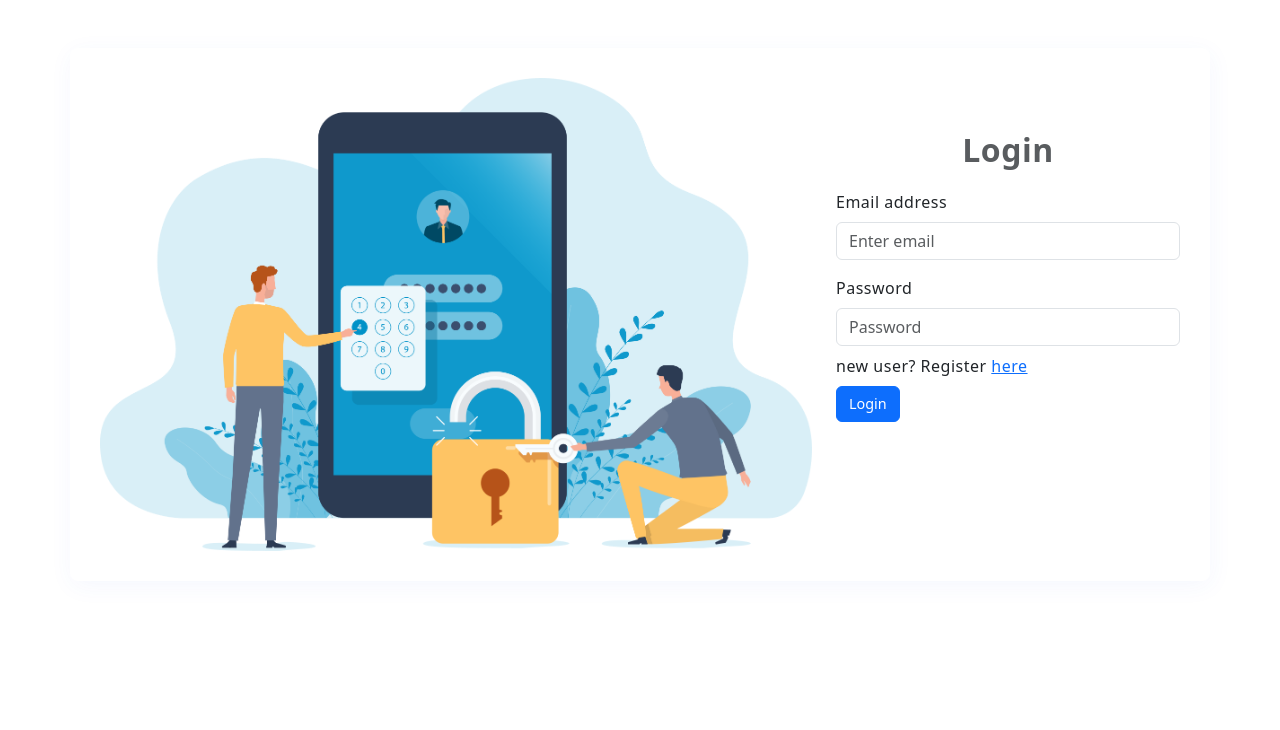
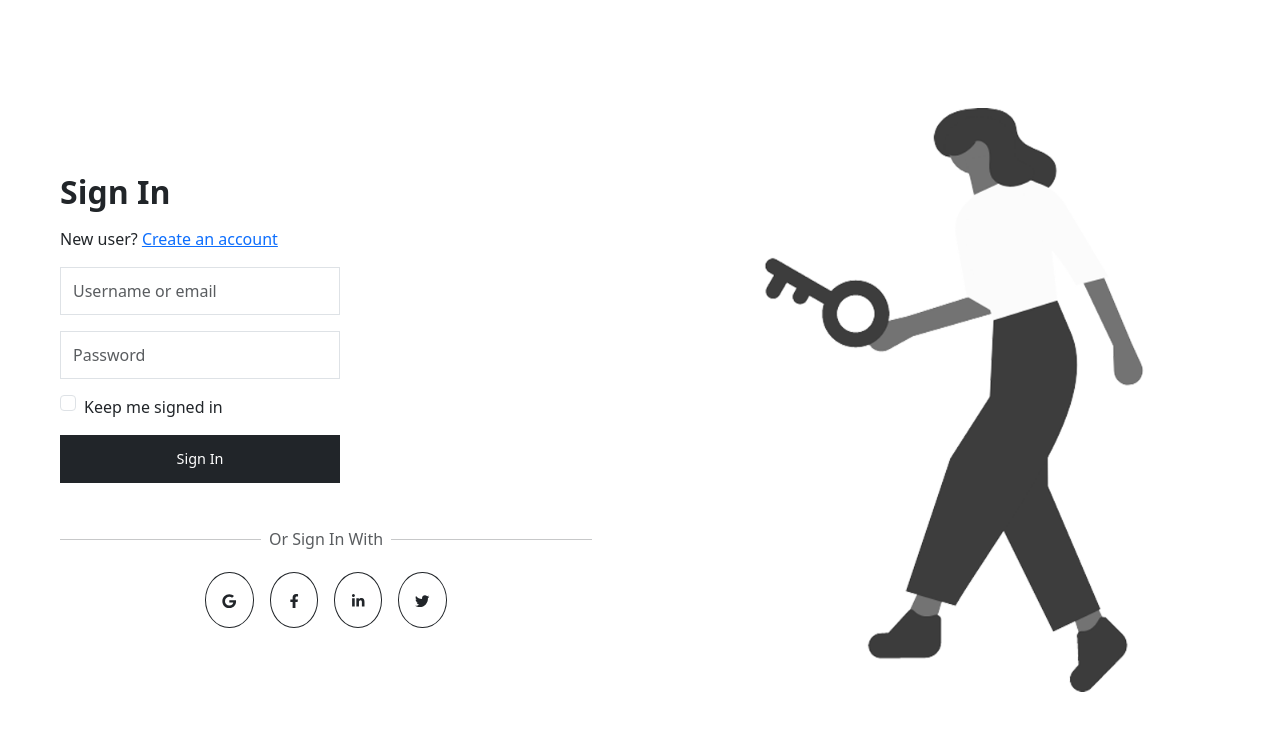
Before and after one commit to arunmozhivinc/timesworld-task, a React (Create React App) app: page / in a window 1280 px wide. Shown: the top 730 px of the page. Built offline with nearby package versions, Linux system fonts and the light colour scheme.

Commit message:
sigin in page

```diff
--- a/package.json
+++ b/package.json
@@ -19,13 +19,14 @@
         "react": "^18.3.1",
         "react-bootstrap": "^2.10.4",
         "react-dom": "^18.3.1",
+        "react-icons": "^5.5.0",
         "react-redux": "^9.1.2",
         "react-router-dom": "^6.24.0",
         "react-scripts": "5.0.1",
         "react-toastify": "^10.0.5",
         "redux": "^5.0.1",
         "router": "^1.3.8",
-        "typescript": "^4.9.5",
+        "typescript": "^5.8.3",
         "web-vitals": "^2.1.4"
     },
     "scripts": {
--- /dev/null
+++ b/src/person/person.css
@@ -0,0 +1,18 @@
+.input-no-border {
+  border: none !important;
+  border-radius: 0;
+  box-shadow: none;
+  background-color: #f9f9f9; /* optional */
+}
+
+.input-no-radius {
+  border-radius: 0 !important;
+   inline-size: '280px';
+   block-size: '48px';
+}
+
+.custom-input {
+  width: 280px !important;
+  height: 48px !important;
+  border-radius: 0 !important;
+}
--- /dev/null
+++ b/src/person/sign-in.tsx
@@ -0,0 +1,92 @@
+// SignIn.tsx
+import React from 'react';
+import { Container, Row, Col, Form, Button } from 'react-bootstrap';
+import {
+  FaGoogle,
+  FaFacebookF,
+  FaLinkedinIn,
+  FaTwitter
+} from 'react-icons/fa';
+import './person.css';
+import loginImg from "../assets/illustration.png";
+
+const SignIn: React.FC = () => {
+  return (
+    <Container fluid className="vh-100 d-flex align-items-center justify-content-center">
+      <Row className="w-100">
+        {/* Left: Form Section */}
+        <Col
+          xs={12}
+          md={6}
+          className="d-flex flex-column justify-content-center px-5 py-4"
+        >
+          <h2 className="fw-bold mb-3">Sign In</h2>
+          <p>
+            New user? <a href="/signup">Create an account</a>
+          </p>
+          <Form>
+            <Form.Group className="mb-3">
+             <Form.Control
+                type="text"
+                placeholder="Username or email"
+               className="custom-input"
+                />
+
+            </Form.Group>
+
+            <Form.Group className="mb-3">
+              <Form.Control type="password" className="custom-input" placeholder="Password" />
+            </Form.Group>
+
+            <Form.Group className="mb-3 d-flex align-items-center">
+              <Form.Check type="checkbox" className="me-2" />
+              <Form.Label className="mb-0">Keep me signed in</Form.Label>
+            </Form.Group>
+
+                <Button variant="dark" className="mb-4 custom-input">
+                Sign In
+                </Button>
+
+
+            <div className="text-center my-3 d-flex align-items-center">
+              <hr className="flex-grow-1" />
+              <span className="mx-2 text-muted">Or Sign In With</span>
+              <hr className="flex-grow-1" />
+            </div>
+
+            <div className="d-flex justify-content-center gap-3">
+              <Button variant="outline-dark" className="rounded-circle p-3">
+                <FaGoogle />
+              </Button>
+              <Button variant="outline-dark" className="rounded-circle p-3">
+                <FaFacebookF />
+              </Button>
+              <Button variant="outline-dark" className="rounded-circle p-3">
+                <FaLinkedinIn />
+              </Button>
+              <Button variant="outline-dark" className="rounded-circle p-3">
+                <FaTwitter />
+              </Button>
+            </div>
+          </Form>
+        </Col>
+
+        {/* Right: Illustration Image */}
+        <Col
+          md={6}
+          className="d-none d-md-flex align-items-center justify-content-center"
+        >
+
+          <img
+            src={loginImg}
+            alt="Illustration"
+            className="img-fluid"
+            style={{ maxHeight: '80%', objectFit: 'contain' }}
+          />
+        </Col>
+      </Row>
+    </Container>
+  );
+};
+
+export default SignIn;
--- a/src/router/app-router.tsx
+++ b/src/router/app-router.tsx
@@ -8,6 +8,7 @@ import SignUp from "../person/sign-up";
 import Login from "../person/login";
 import Home from "../person/home";
 import UpdateUser from "../person/update-user";
+import SignIn from "../person/sign-in";
 
 
 const AppRouter = () => {
@@ -15,7 +16,7 @@ const AppRouter = () => {
         <Suspense fallback={<span>Loading....</span>}>
             <Router>
                 <Routes>
-                <Route path="/" element={<Login />} />
+                <Route path="/" element={<SignIn />} />
                 <Route path="/signup" element={<SignUp />} />
                 <Route path="/home" element={<Home />} />
                 <Route path="/update" element={<UpdateUser />} />
```
Also changed, not shown: src/assets/illustration.png (added), 1 other file (tests, documents, lock files or other folders).
